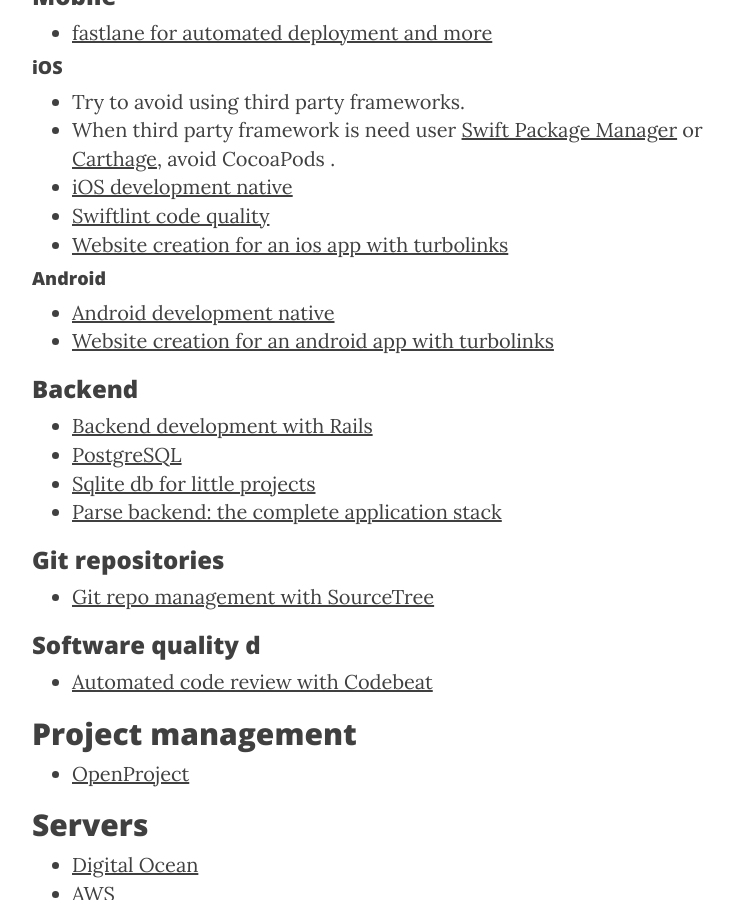
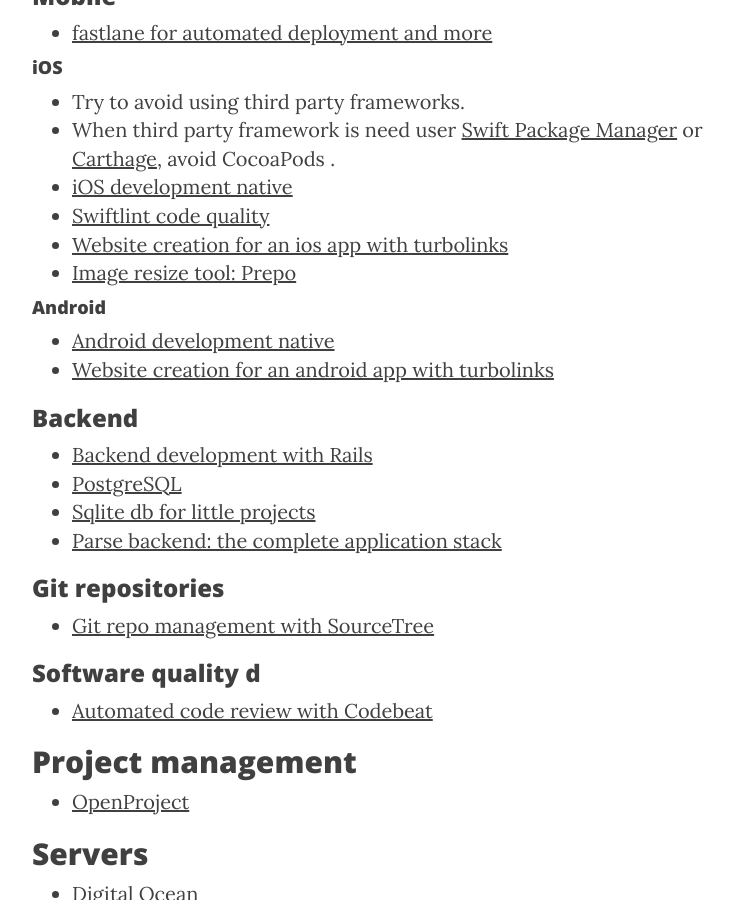
Before and after one commit to madcato/madcato.github.io, a Jekyll site: the page built from _posts/2019-06-09-software-tools.markdown, in a window 1280 px wide and 900 px high, scrolled down 1529 px. Shown: the whole window, without its empty margins (233-966 px from the left). Built offline with Jekyll 4.4.1, drawn with Linux system fonts in a browser that asks for light colours; nearby versions of some CDN libraries.

Commit message:
tool prepo

```diff
--- a/_posts/2019-06-09-software-tools.markdown
+++ b/_posts/2019-06-09-software-tools.markdown
@@ -50,6 +50,7 @@
 - [iOS development native](https://developer.apple.com)
 - [Swiftlint code quality](https://github.com/realm/SwiftLint)
 - [Website creation for an ios app with turbolinks](https://github.com/turbolinks/turbolinks-ios)
+- [Image resize tool: Prepo](https://apps.apple.com/es/app/prepo/id476533227?l=en&mt=12)
 
 #### Android
 
```
